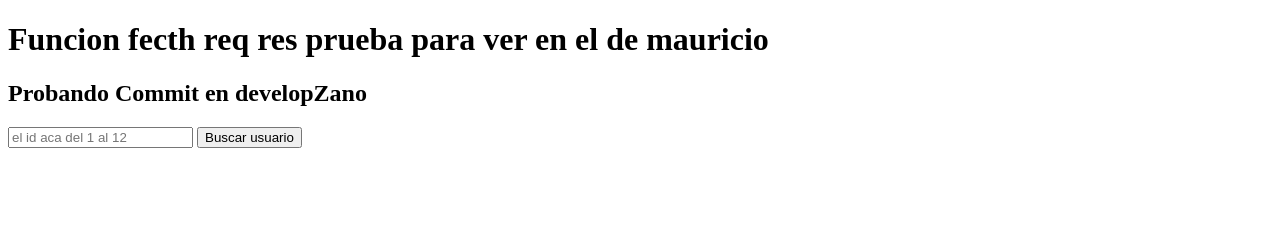
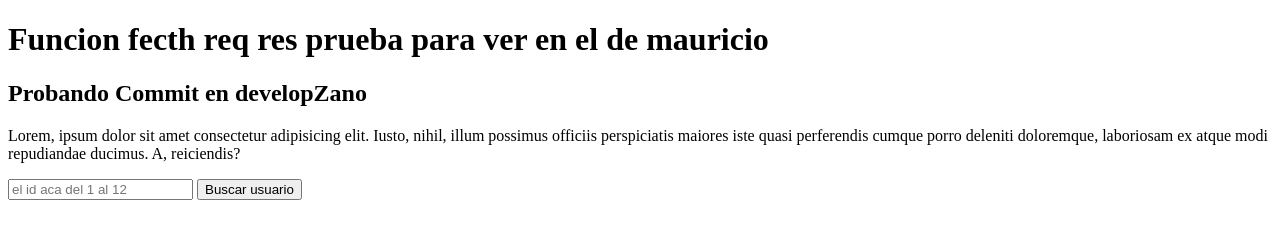
Before and after one commit to Maurihongn/proyecto2ing, a plain HTML site: page Mauri/index.html in a window 1280 px wide. Drawn offline with Linux system fonts and the light colour scheme.

Commit message:
Subi P> lorem

```diff
--- a/Mauri/index.html
+++ b/Mauri/index.html
@@ -8,7 +8,7 @@
   <body>
     <h1>Funcion fecth req res prueba para ver en el de mauricio</h1>
     <h2>Probando Commit en developZano</h2>
-
+    <p>Lorem, ipsum dolor sit amet consectetur adipisicing elit. Iusto, nihil, illum possimus officiis perspiciatis maiores iste quasi perferendis cumque porro deleniti doloremque, laboriosam ex atque modi repudiandae ducimus. A, reiciendis?</p>
     <form action="" onsubmit="return submitFetch(event)">
       <input
         type="number"
```
